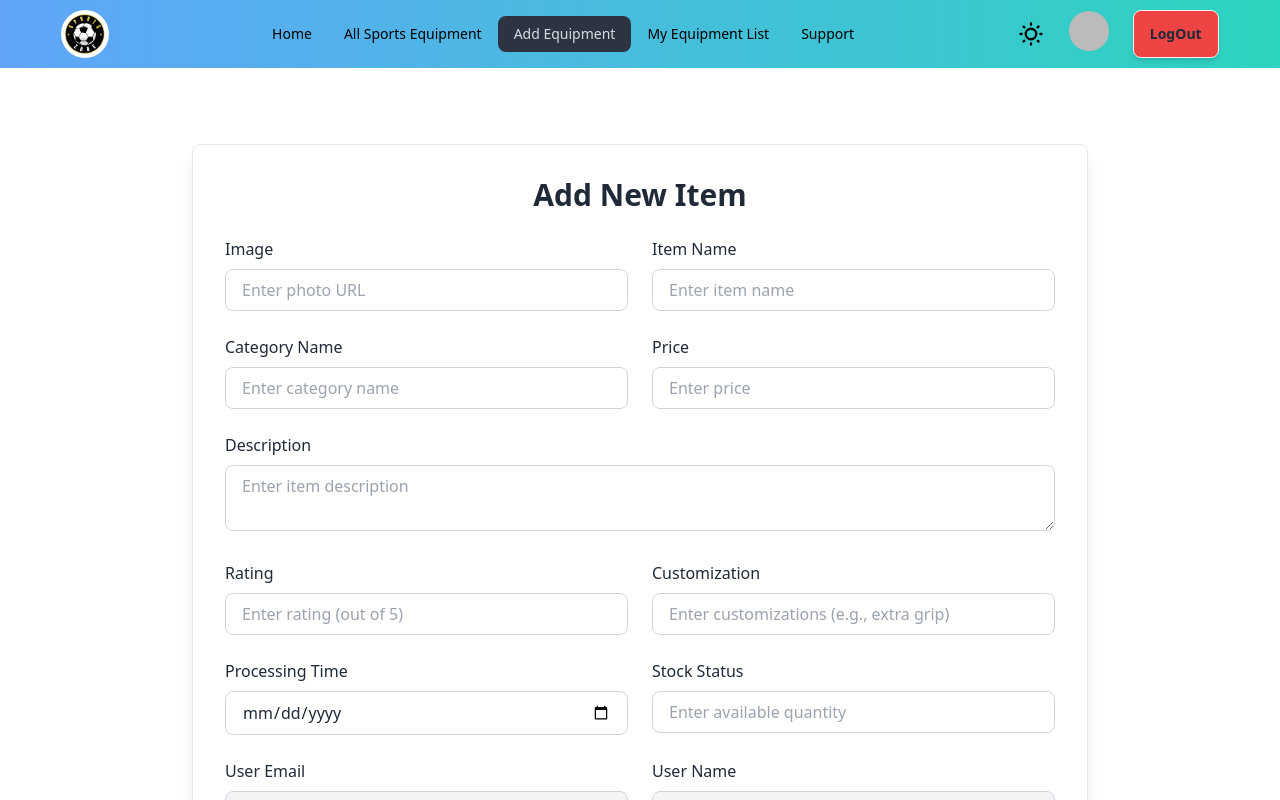
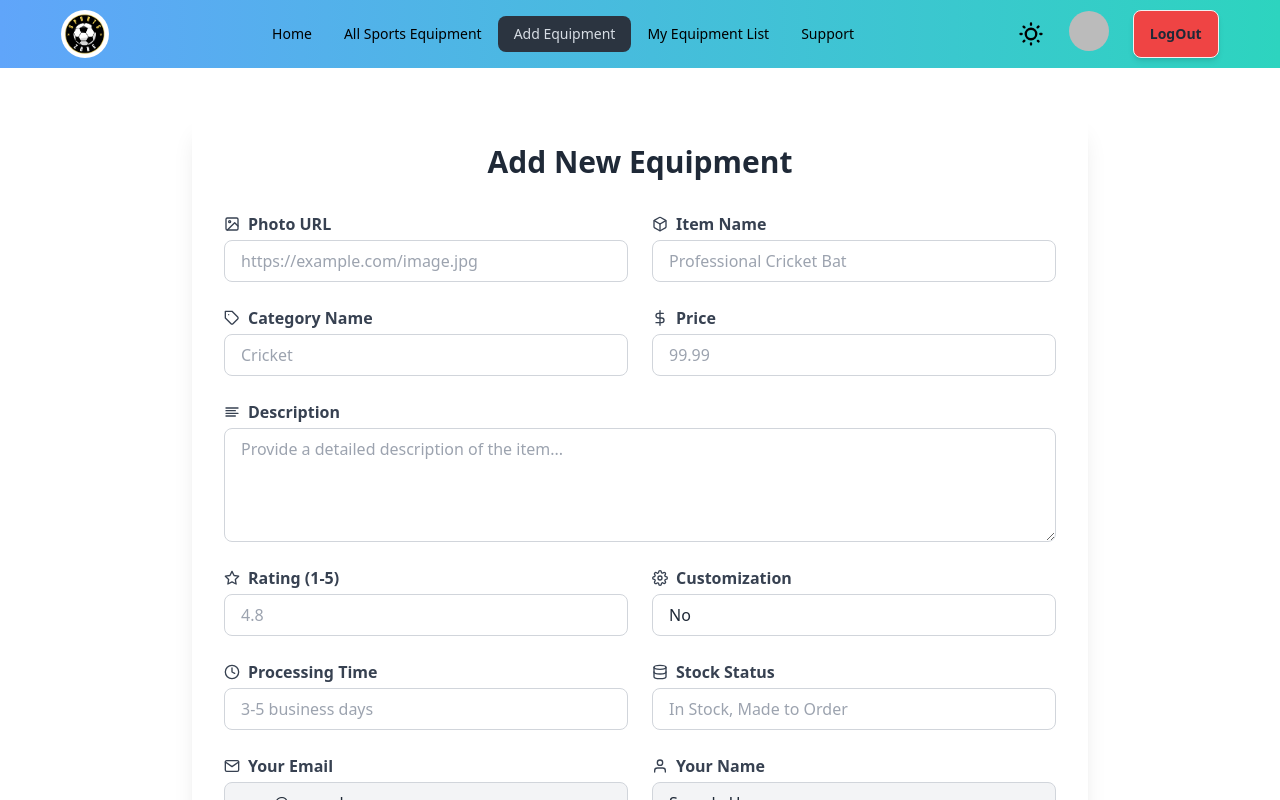
Before and after one commit to GolamRabbaniSajib/sports-zone, a React (Vite) app: page /addEquip in a window 1280 px wide. Shown: the top 800 px of the page. Built offline with nearby package versions, Linux system fonts and the light colour scheme; no server answers; sample sign-in values are in the browser's storage.

Commit message:
optimize add equipments

```diff
--- a/src/pages/AddEquipment.jsx
+++ b/src/pages/AddEquipment.jsx
@@ -3,237 +3,256 @@ import Swal from "sweetalert2";
 import { AuthContext } from "../provider/AuthProvider";
 import { Fade } from "react-awesome-reveal";
 import { Helmet } from "react-helmet-async";
+import { motion } from "framer-motion";
+import {
+  FiImage,
+  FiTag,
+  FiBox,
+  FiDollarSign,
+  FiAlignLeft,
+  FiStar,
+  FiSettings,
+  FiClock,
+  FiDatabase,
+  FiMail,
+  FiUser,
+  FiPlusCircle,
+} from "react-icons/fi";
+
+const inputClasses =
+  "w-full border border-gray-300 rounded-lg px-4 py-2 focus:outline-none focus:ring-2 focus:ring-blue-400 transition duration-300";
 
 const AddEquipment = () => {
   const { user } = useContext(AuthContext);
+
   const handleSubmit = (e) => {
     e.preventDefault();
-    // get form data
     const form = new FormData(e.target);
-    const photo = form.get("photo");
-    const name = form.get("name");
-    const email = form.get("email");
-    const userName = form.get("userName");
-    const categoryName = form.get("categoryName");
-    const price = form.get("price");
-    const description = form.get("description");
-    const rating = form.get("rating");
-    const customization = form.get("customization");
-    const processingTime = form.get("processingTime");
-    const stockStatus = form.get("stockStatus");
-    const newItem = {
-      photo,
-      name,
-      email,
-      userName,
-      categoryName,
-      price,
-      description,
-      rating,
-      customization,
-      processingTime,
-      stockStatus,
-    };
+    const newItem = Object.fromEntries(form.entries());
+
     fetch("https://sport-equipment-server-six.vercel.app/items", {
       method: "POST",
-      headers: {
-        "content-type": "application/json",
-      },
+      headers: { "content-type": "application/json" },
       body: JSON.stringify(newItem),
     })
       .then((res) => res.json())
       .then((data) => {
         if (data.insertedId) {
           Swal.fire({
-            title: "success!",
+            title: "Success!",
             text: "Item added successfully",
             icon: "success",
-            confirmButtonText: "ok",
+            confirmButtonText: "Ok",
+            confirmButtonColor: "#22c55e", // Tailwind green-500
           });
+          e.target.reset();
         }
+      })
+      .catch(() => {
+        Swal.fire({
+          title: "Error!",
+          text: "Failed to add item. Please try again.",
+          icon: "error",
+          confirmButtonText: "Close",
+          confirmButtonColor: "#ef4444", // Tailwind red-500
+        });
       });
   };
+
   return (
-    <div>
+    <>
       <Helmet>
         <title>Sport | Add Equipment</title>
       </Helmet>
+
       <Fade>
-        <div className=" min-h-screen pt-36 flex items-center justify-center px-4 py-4">
-          <form
+        <div className="min-h-screen pt-28 px-4 flex items-center justify-center">
+          <motion.form
             onSubmit={handleSubmit}
-            className=" border shadow-lg rounded-lg p-8 w-full max-w-4xl space-y-6"
+            className="bg-white shadow-xl rounded-2xl p-8 max-w-4xl w-full space-y-8"
+            initial={{ opacity: 0, y: 30 }}
+            animate={{ opacity: 1, y: 0 }}
+            transition={{ duration: 0.7, ease: "easeOut" }}
           >
-            <h2 className="text-3xl font-bold text-center">Add New Item</h2>
+            <h2 className="text-3xl font-extrabold text-center text-gray-800">
+              Add New Equipment
+            </h2>
 
-            {/* Form Grid */}
             <div className="grid grid-cols-1 md:grid-cols-2 gap-6">
-              {/* Image Upload */}
-              <div>
-                <label htmlFor="image" className="block font-medium mb-2">
-                  Image
-                </label>
+              {/* Photo URL */}
+              <label className="flex flex-col">
+                <span className="flex items-center text-gray-700 mb-1 font-semibold gap-2">
+                  <FiImage /> Photo URL
+                </span>
                 <input
-                  type="text"
+                  type="url"
                   name="photo"
-                  placeholder="Enter photo URL"
-                  className="w-full border border-gray-300 rounded-lg px-4 py-2 focus:outline-none focus:ring-2 focus:ring-blue-400 transition duration-300"
+                  placeholder="https://example.com/image.jpg"
+                  className={inputClasses}
+                  required
                 />
-              </div>
+              </label>
 
               {/* Item Name */}
-              <div>
-                <label htmlFor="itemName" className="block font-medium mb-2">
-                  Item Name
-                </label>
+              <label className="flex flex-col">
+                <span className="flex items-center text-gray-700 mb-1 font-semibold gap-2">
+                  <FiBox /> Item Name
+                </span>
                 <input
                   type="text"
                   name="name"
-                  placeholder="Enter item name"
-                  className="w-full border border-gray-300 rounded-lg px-4 py-2 focus:outline-none focus:ring-2 focus:ring-blue-400 transition duration-300"
+                  placeholder="Professional Cricket Bat"
+                  className={inputClasses}
+                  required
                 />
-              </div>
+              </label>
 
               {/* Category Name */}
-              <div>
-                <label
-                  htmlFor="categoryName"
-                  className="block font-medium mb-2"
-                >
-                  Category Name
-                </label>
+              <label className="flex flex-col">
+                <span className="flex items-center text-gray-700 mb-1 font-semibold gap-2">
+                  <FiTag /> Category Name
+                </span>
                 <input
                   type="text"
                   name="categoryName"
-                  placeholder="Enter category name"
-                  className="w-full border border-gray-300 rounded-lg px-4 py-2 focus:outline-none focus:ring-2 focus:ring-blue-400 transition duration-300"
+                  placeholder="Cricket"
+                  className={inputClasses}
+                  required
                 />
-              </div>
+              </label>
 
               {/* Price */}
-              <div>
-                <label htmlFor="price" className="block font-medium mb-2">
-                  Price
-                </label>
+              <label className="flex flex-col">
+                <span className="flex items-center text-gray-700 mb-1 font-semibold gap-2">
+                  <FiDollarSign /> Price
+                </span>
                 <input
                   type="number"
                   name="price"
-                  placeholder="Enter price"
-                  className="w-full border border-gray-300 rounded-lg px-4 py-2 focus:outline-none focus:ring-2 focus:ring-blue-400 transition duration-300"
+                  placeholder="99.99"
+                  step="0.01"
+                  min="0"
+                  className={inputClasses}
+                  required
                 />
-              </div>
+              </label>
 
-              {/* Description */}
-              <div className="md:col-span-2">
-                <label htmlFor="description" className="block font-medium mb-2">
-                  Description
-                </label>
+              {/* Description - span full width */}
+              <label className="flex flex-col md:col-span-2">
+                <span className="flex items-center text-gray-700 mb-1 font-semibold gap-2">
+                  <FiAlignLeft /> Description
+                </span>
                 <textarea
                   name="description"
-                  placeholder="Enter item description"
-                  className="w-full border border-gray-300 rounded-lg px-4 py-2 focus:outline-none focus:ring-2 focus:ring-blue-400 transition duration-300"
+                  rows="4"
+                  placeholder="Provide a detailed description of the item..."
+                  className={inputClasses}
+                  required
                 />
-              </div>
+              </label>
 
               {/* Rating */}
-              <div>
-                <label htmlFor="rating" className="block font-medium mb-2">
-                  Rating
-                </label>
+              <label className="flex flex-col">
+                <span className="flex items-center text-gray-700 mb-1 font-semibold gap-2">
+                  <FiStar /> Rating (1-5)
+                </span>
                 <input
                   type="number"
                   name="rating"
+                  placeholder="4.8"
+                  step="0.1"
+                  min="1"
                   max="5"
-                  step="0.1"
-                  placeholder="Enter rating (out of 5)"
-                  className="w-full border border-gray-300 rounded-lg px-4 py-2 focus:outline-none focus:ring-2 focus:ring-blue-400 transition duration-300"
+                  className={inputClasses}
+                  required
                 />
-              </div>
+              </label>
 
               {/* Customization */}
-              <div>
-                <label
-                  htmlFor="customization"
-                  className="block font-medium mb-2"
-                >
-                  Customization
-                </label>
+              <label className="flex flex-col">
+                <span className="flex items-center text-gray-700 mb-1 font-semibold gap-2">
+                  <FiSettings /> Customization
+                </span>
                 <input
                   type="text"
                   name="customization"
-                  placeholder="Enter customizations (e.g., extra grip)"
-                  className="w-full border border-gray-300 rounded-lg px-4 py-2 focus:outline-none focus:ring-2 focus:ring-blue-400 transition duration-300"
+                  placeholder="Extra grip, colors..."
+                  className={inputClasses}
+                  defaultValue="No"
+                  required
                 />
-              </div>
+              </label>
 
               {/* Processing Time */}
-              <div>
-                <label
-                  htmlFor="processingTime"
-                  className="block font-medium mb-2"
-                >
-                  Processing Time
-                </label>
+              <label className="flex flex-col">
+                <span className="flex items-center text-gray-700 mb-1 font-semibold gap-2">
+                  <FiClock /> Processing Time
+                </span>
                 <input
-                  type="date"
+                  type="text"
                   name="processingTime"
-                  placeholder="Enter processing/delivery time"
-                  className="w-full border border-gray-300 rounded-lg px-4 py-2 focus:outline-none focus:ring-2 focus:ring-blue-400 transition duration-300"
+                  placeholder="3-5 business days"
+                  className={inputClasses}
+                  required
                 />
-              </div>
+              </label>
 
               {/* Stock Status */}
-              <div>
-                <label htmlFor="stockStatus" className="block font-medium mb-2">
-                  Stock Status
-                </label>
+              <label className="flex flex-col">
+                <span className="flex items-center text-gray-700 mb-1 font-semibold gap-2">
+                  <FiDatabase /> Stock Status
+                </span>
                 <input
-                  type="number"
+                  type="text"
                   name="stockStatus"
-                  placeholder="Enter available quantity"
-                  className="w-full border border-gray-300 rounded-lg px-4 py-2 focus:outline-none focus:ring-2 focus:ring-blue-400 transition duration-300"
+                  placeholder="In Stock, Made to Order"
+                  className={inputClasses}
+                  required
                 />
-              </div>
+              </label>
 
-              {/* User Email */}
-              <div>
-                <label htmlFor="userEmail" className="block font-medium mb-2">
-                  User Email
-                </label>
+              {/* User Email (readonly) */}
+              <label className="flex flex-col">
+                <span className="flex items-center text-gray-700 mb-1 font-semibold gap-2">
+                  <FiMail /> Your Email
+                </span>
                 <input
                   type="email"
                   name="email"
-                  value={user?.email}
+                  value={user?.email || ""}
                   readOnly
-                  className="w-full border border-gray-300 bg-gray-100 rounded-lg px-4 py-2"
+                  className={`${inputClasses} bg-gray-100 cursor-not-allowed`}
                 />
-              </div>
+              </label>
 
-              {/* User Name */}
-              <div>
-                <label htmlFor="userName" className="block font-medium mb-2">
-                  User Name
-                </label>
+              {/* User Name (readonly) */}
+              <label className="flex flex-col">
+                <span className="flex items-center text-gray-700 mb-1 font-semibold gap-2">
+                  <FiUser /> Your Name
+                </span>
                 <input
                   type="text"
                   name="userName"
-                  value={user?.displayName}
+                  value={user?.displayName || ""}
                   readOnly
-                  className="w-full border border-gray-300 bg-gray-100 rounded-lg px-4 py-2"
+                  className={`${inputClasses} bg-gray-100 cursor-not-allowed`}
                 />
-              </div>
+              </label>
             </div>
 
             {/* Submit Button */}
-            <div className="flex justify-center">
-              <button className="bg-gradient-to-r from-blue-400 to-teal-400  text-white w-full px-6 py-3 rounded-lg shadow-md hover:bg-blue-600 focus:outline-none focus:ring-2 focus:ring-blue-400 transition transform duration-300 hover:scale-105 active:scale-95">
-                Add Item
-              </button>
-            </div>
-          </form>
+            <motion.button
+              type="submit"
+              className="w-full flex items-center justify-center gap-2 bg-gradient-to-r from-blue-500 to-teal-400 text-white font-bold py-3 rounded-xl shadow-lg hover:scale-105 hover:shadow-xl transition-transform duration-300 focus:outline-none focus:ring-4 focus:ring-blue-300"
+              whileTap={{ scale: 0.95 }}
+            >
+              <FiPlusCircle size={20} />
+              Add Equipment
+            </motion.button>
+          </motion.form>
         </div>
       </Fade>
-    </div>
+    </>
   );
 };
 
```
